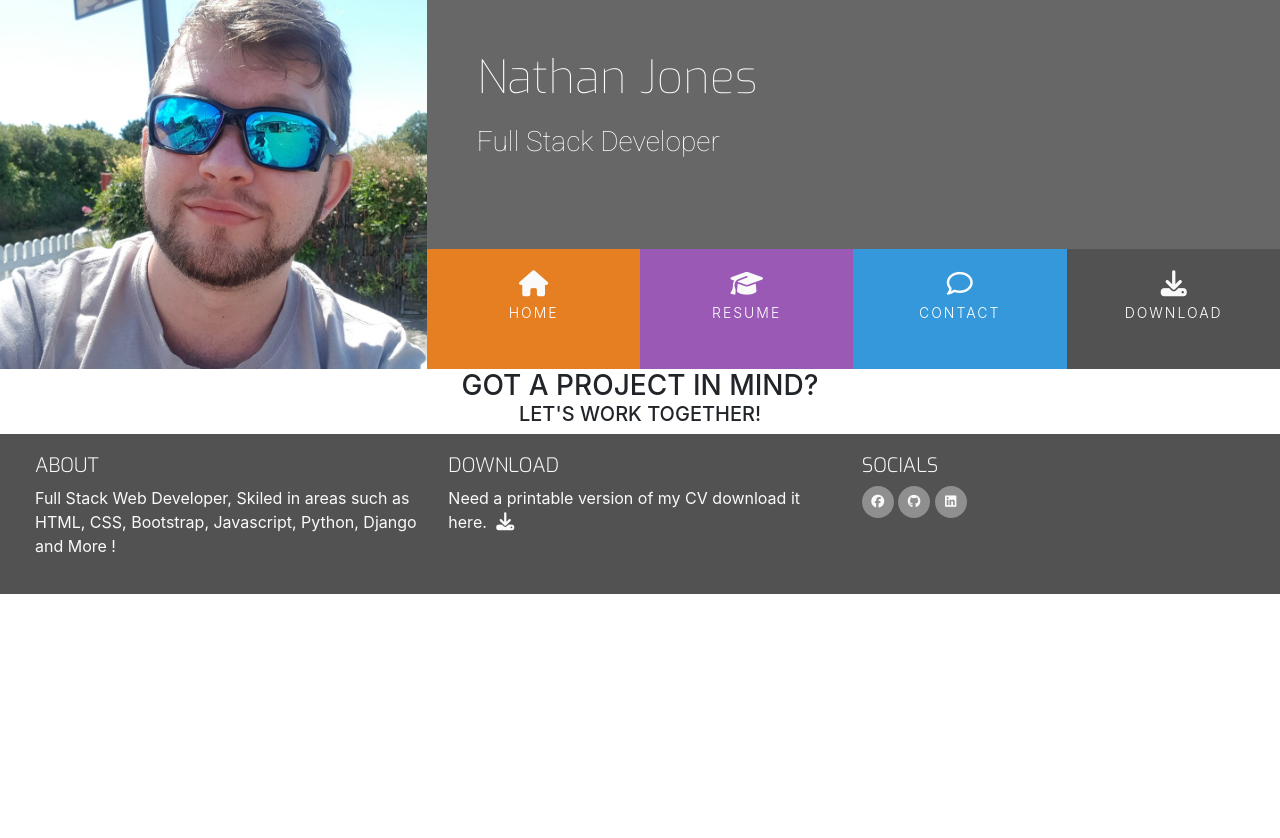
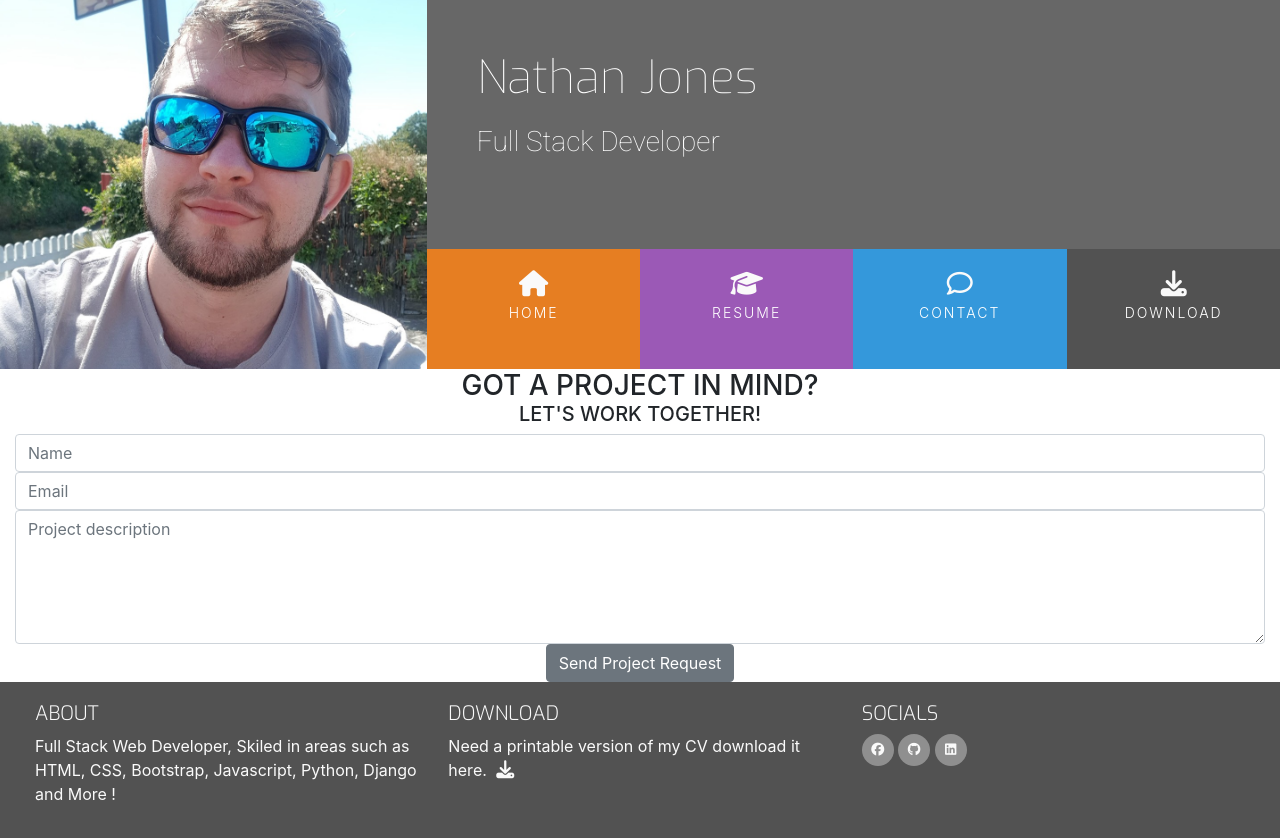
Before and after one commit to NSJ021/Love-Rosie, a plain HTML site: page contact.html in a window 1280 px wide. Before the commit the page ends 800 px from the top, so only its background shows below. Drawn offline with nearby package versions, Linux system fonts and the light colour scheme.

Commit message:
Add: contact form on contact.html

```diff
--- a/assets/css/style.css
+++ b/assets/css/style.css
@@ -48,6 +48,7 @@ h1, h2, h3, h4 {
 
 .uppercase {
     text-transform: uppercase;
+
 }
 
 .general-sub {
--- a/contact.html
+++ b/contact.html
@@ -62,6 +62,19 @@
             <div class="col">
                 <h3 class="contact-heading uppercase text-center">Got a project in mind?</h3>
                 <h5 class="uppercase text-center">Let's work together!</h5>
+
+                <div class="center-form">
+                    <form action="">
+                        <input class="form-control" type="text" name="name" id="fullname" placeholder="Name" required>
+                        <input class="form-control" type="email" name="email" id="emailaddress" placeholder="Email" required>
+                        <textarea rows="5" name="projectsummary" id="projectsummary" class="form-control" placeholder="Project description" required></textarea>
+                        <div class="form-row text-center">
+                            <div class="col">
+                                <button class="btn btn-secondary" type="submit">Send Project Request</button>
+                            </div>
+                        </div>
+                    </form>
+                </div>
             </div>
         </div>
 
```
